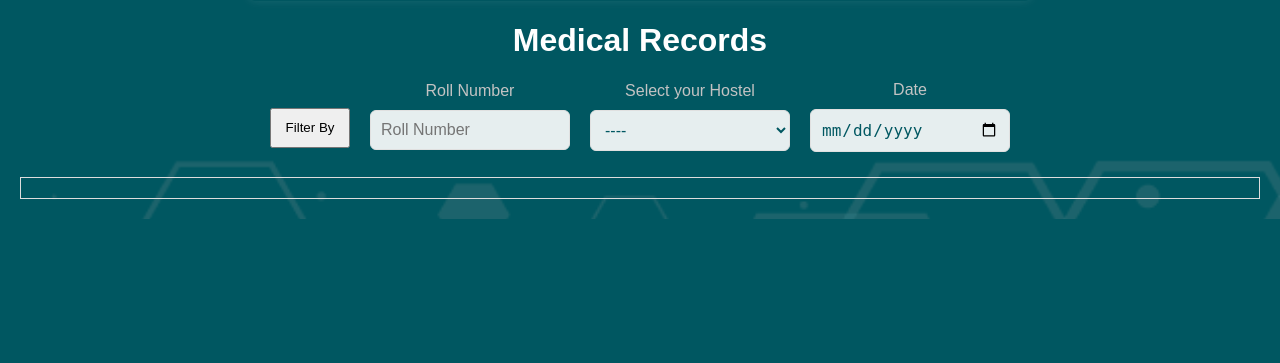
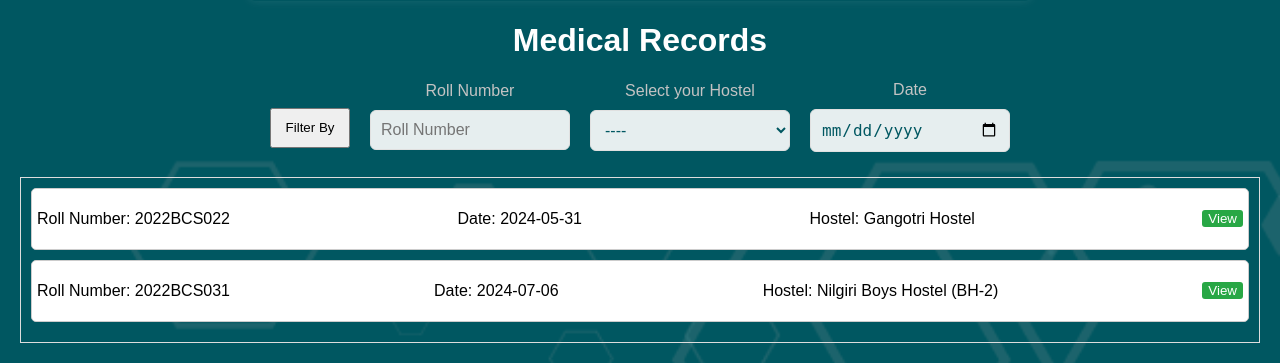
Before and after one commit to SlayZ121/Medico, a Flask app: page /medicalrecord in a window 1280 px wide. Shown: the part 639-1002 px from the top of the page. Before the commit the page ends 858 px from the top, so only its background shows below. Run offline with Flask 2, Linux system fonts and the light colour scheme; a user stored in the database is signed in; data comes from the database, SQL or seed files in the repository; both versions use the stored data as it was after the commit.

Commit message:
medical record filter by

```diff
--- a/medico/__init__.py
+++ b/medico/__init__.py
@@ -15,6 +15,6 @@ login_manager.login_view="login_page"
 login_manager.login_message_category="info"
 
 from medico import routes
-from medico.models import User, Appointment, ModifiedSchedule
+from medico.models import User, Appointment, ModifiedSchedule,MedicalRecord
 from .routes import bp as routes_bp
 app.register_blueprint(routes_bp)
--- a/medico/routes.py
+++ b/medico/routes.py
@@ -6,7 +6,7 @@ from email.mime.text import MIMEText
 from email.mime.multipart import MIMEMultipart
 from random import randint
 from .mailkey import mailkey, secretkey
-from medico.models import User, Appointment, ModifiedSchedule
+from medico.models import User, Appointment, ModifiedSchedule,MedicalRecord
 from medico import db
 from flask_login import login_user, logout_user, login_required, current_user
 from datetime import datetime, date, time
@@ -105,8 +105,13 @@ def chatbot():
 @app.route('/my-appointments')
 @login_required
 def my_appointments():
-    appointments = Appointment.query.filter_by(user_id=current_user.id).all()
-    return render_template('appointment1.html', appointments=appointments)
+     if current_user.has_role('medical_staff'):
+
+        appointments = Appointment.query.filter_by(doctor_id=current_user.id).all()
+     else:
+          appointments = Appointment.query.filter_by(user_id=current_user.id).all()
+
+     return render_template('appointment1.html', appointments=appointments)
 
 @app.route('/bmi')
 @login_required
@@ -250,11 +255,68 @@ def get_modified_schedule():
 
     return jsonify({'exists': False})
 
-@app.route('/medicalrecord')
+@app.route('/medicalrecord', methods=['GET', 'POST'])
+def medicalrecord_page():
+    if request.method == 'POST':
+        name = request.form['named']
+        roll_number = request.form['rollnod']
+        phone_number = request.form['phoned']
+        date = datetime.strptime(request.form['date'], '%Y-%m-%d')
+        hostel = request.form['hostel']
+        pills = request.form['pills']
+        complaint = request.form['subject']
+
+        new_record = MedicalRecord(
+            name=name,
+            roll_number=roll_number,
+            phone_number=phone_number,
+            date=date,
+            hostel=hostel,
+            pills=pills,
+            complaint=complaint
+        )
+
+        try:
+            db.session.add(new_record)
+            db.session.commit()
+            return redirect(url_for('medicalrecord_page'))
+        except Exception as e:
+            flash('There was an issue adding your record')
+
+    records = MedicalRecord.query.all()
+    return render_template('records.html', records=records)
+@app.route('/filtermedrecord', methods=['GET', 'POST'])
 @login_required
-def medrecord_page():
-    return render_template('records.html')
+def filter_medical():
+    if request.method == 'POST':
+        roll_number = request.form.get('rollNumber')
+        hostel = request.form.get('hostel')
+        date_str = request.form.get('date')
 
+        if not (roll_number or hostel or date_str):
+            return redirect(url_for('medicalrecord_page'))
+
+        query = MedicalRecord.query
+
+        if roll_number:
+            query = query.filter_by(roll_number=roll_number)
+
+        if hostel and hostel != "----":
+            query = query.filter_by(hostel=hostel)
+
+        if date_str:
+            try:
+                appointment_date = datetime.strptime(date_str, '%Y-%m-%d').date()
+                query = query.filter_by(date=appointment_date)
+            except ValueError:
+                flash('Invalid date format. Please use YYYY-MM-DD.', 'danger')
+                return redirect(url_for('medicalrecord_page'))
+
+        records = query.all()
+        return render_template('records.html', records=records)
+
+    # Handle GET request if needed (though POST is expected for filtering)
+    return redirect(url_for('medicalrecord_page'))
 
 @app.route('/appointment', methods=['GET', 'POST'])
 @login_required
--- a/medico/templates/records.html
+++ b/medico/templates/records.html
@@ -289,34 +289,35 @@
 </head>
 
 <body
-    style="background: url('assets/images/footer-bg.png') no-repeat center center fixed; background-size: cover; background-color: #005761;">
+    style="background: url('../static/images/footer-bg.png') no-repeat center center fixed; background-size: cover; background-color: #005761;">
 
     <div class="container">
+        <form method="POST" action="/medicalrecord">
             <div class="form-box">
                 <div class="form-row">
                     <div>
                         <label for="named" class="formbold-form-label">Name </label>
-                    <input type="text" name="named" id="named" placeholder="Name" class="formbold-form-input" />
+                        <input type="text" name="named" id="named" placeholder="Name" class="formbold-form-input" required />
                     </div>
                     <div>
                         <label for="rollnod" class="formbold-form-label">Roll Number</label>
-                    <input type="text" name="named" id="named" placeholder="Roll Number" class="formbold-form-input" />
+                        <input type="text" name="rollnod" id="rollnod" placeholder="Roll Number" class="formbold-form-input" required />
                     </div>
                     <div>
                         <label for="phoned" class="formbold-form-label">Phone Number </label>
-                    <input type="text" name="named" id="named" placeholder="Phone Number" class="formbold-form-input" />
+                        <input type="text" name="phoned" id="phoned" placeholder="Phone Number" class="formbold-form-input" required />
                     </div>
                 </div>
                 <div class="form-row"></div>
                 <div class="form-row">
                     <div class="formbold-mb-5 w-full">
                         <label for="date" class="formbold-form-label"> Date </label>
-                    <input type="date" name="date" id="date" class="formbold-form-input" />
+                        <input type="date" name="date" id="date" class="formbold-form-input" required />
                     </div>
 
                     <div class="formbold-mb-5">
                         <label for="Select your Hostel" class="formbold-form-label"> Select your Hostel</label>
-                    <select id="aread" name="area" class="formbold-form-input">
+                        <select id="hostel" name="hostel" class="formbold-form-input" required>
                             <option value="----">----</option>
                             <option value="Gangotri Hostel">Gangotri Girls Hostel</option>
                             <option value="Aravalli Boys Hostel (BH-1)">Aravalli Boys Hostel (BH-1)</option>
@@ -327,27 +328,28 @@
                         </select>
                     </div>
                     <div>
-                    <label for="rollnod" class="formbold-form-label">Pills</label>
-                    <input type="textd" name="named" id="named" placeholder="Pills" class="formbold-form-input" />
+                        <label for="pills" class="formbold-form-label">Pills</label>
+                        <input type="text" name="pills" id="pills" placeholder="Pills" class="formbold-form-input" />
                     </div>
                 </div>
                 <div class="form-row"></div>
                 <div class="form-row">
 
                     <div style="flex: 1;">
-                    <label for="subjectd" class="formbold-form-label">Complaint</label>
-                    <textarea id="subjectd" name="subject" placeholder="Enter your complaint details"
+                        <label for="subject" class="formbold-form-label">Complaint</label>
+                        <textarea id="subject" name="subject" placeholder="Enter your complaint details"
                             class="formbold-form-input" style="height:200px"></textarea>
                     </div>
                 </div>
             </div>
             <div class="form-row" style="justify-content: flex-end;">
-            <button class="buttond">Submit</button>
+                <button type="submit" class="buttond">Submit</button>
             </div>
+        </form>
     </div>
     <div class="records">
         <h1 style="color: white;">Medical Records </h1>
-        <div class="task-form">
+        <form method="POST" action="/filtermedrecord"><div class="task-form">
             <button id="add-task" style=" height: 40px; width: 80px; margin-top: 1.5%;">
                 Filter By
             </button>
@@ -355,12 +357,11 @@
 
     <div class="formbold-mb-5">
     <label for="rollNumber" class="formbold-form-label">Roll Number</label>
-                <input type="text" name="rollNumber" id="rollNumber" placeholder="Roll Number"
-                    class="formbold-form-input" />
+    <input type="text" name="rollNumber" id="rollNumber" placeholder="Roll Number" class="formbold-form-input" />
     </div>
     <div class="formbold-mb-5">
     <label for="Select your Hostel" class="formbold-form-label"> Select your Hostel</label>
-                <select id="hostel" name="area" class="formbold-form-input">
+    <select id="hostel" name="hostel" class="formbold-form-input">
         <option value="----">----</option>
         <option value="Gangotri Hostel">Gangotri Girls Hostel</option>
         <option value="Aravalli Boys Hostel (BH-1)">Aravalli Boys Hostel (BH-1)</option>
@@ -372,14 +373,32 @@
     </div>
             <div class="formbold-mb-5 w-full">
                 <label for="deadline" class="formbold-form-label"> Date </label>
-                <input type="date" name="deadline" id="deadline" class="formbold-form-input" />
+                <input type="date" name="date" id="date" class="formbold-form-input" />
             </div>
 
 
         </div>
+    </form>
     </div>
+
     <div class="task-list" id="task-list" style="color: #f2f2f2;">
-        <!-- Tasks will be added here dynamically -->
+        {% for record in records %}
+        <div class="task">
+            <p>Roll Number: {{ record.roll_number }}</p>
+            <p>Date: {{ record.date.strftime('%Y-%m-%d') }}</p>
+            <p>Hostel: {{ record.hostel }}</p>
+            <button class="view" data-id="{{ record.id }}">View</button>
+            <div class="record-details" style="display: none;">
+                <p>Name: {{ record.name }}</p>
+                <p>Roll Number: {{ record.roll_number }}</p>
+                <p>Phone Number: {{ record.phone_number }}</p>
+                <p>Date: {{ record.date.strftime('%Y-%m-%d') }}</p>
+                <p>Hostel: {{ record.hostel }}</p>
+                <p>Pills: {{ record.pills }}</p>
+                <p>Complaint: {{ record.complaint }}</p>
+            </div>
+        </div>
+        {% endfor %}
     </div>
     <div id="task-modal" class="modal">
         <div class="modal-content">
@@ -389,8 +408,29 @@
             </div>
         </div>
     </div>
-    <script src="assets/js/record.js"></script>
+    <script>
+        const modal = document.getElementById("task-modal");
+        const closeButton = document.querySelector(".close-button");
+        const modalDetails = document.getElementById("modal-details");
 
+        document.getElementById("task-list").addEventListener("click", (event) => {
+            if (event.target.classList.contains("view")) {
+                const recordDetails = event.target.nextElementSibling.innerHTML; // Get the hidden record details
+                modalDetails.innerHTML = recordDetails; // Display the task details in the modal
+                modal.style.display = "block"; // Show the modal
+            }
+        });
+
+        closeButton.addEventListener("click", () => {
+            modal.style.display = "none"; // Hide the modal when the close button is clicked
+        });
+
+        window.addEventListener("click", (event) => {
+            if (event.target === modal) {
+                modal.style.display = "none"; // Hide the modal when clicking outside of it
+            }
+        });
+    </script>
 </body>
 
 </html>
```
Also changed, not shown: medico/models.py (+13 -0 lines), medico/templates/bell.html (added, +31 -0 lines), instance/medico.db. Lines whose indentation alone changed are shown as unchanged.
